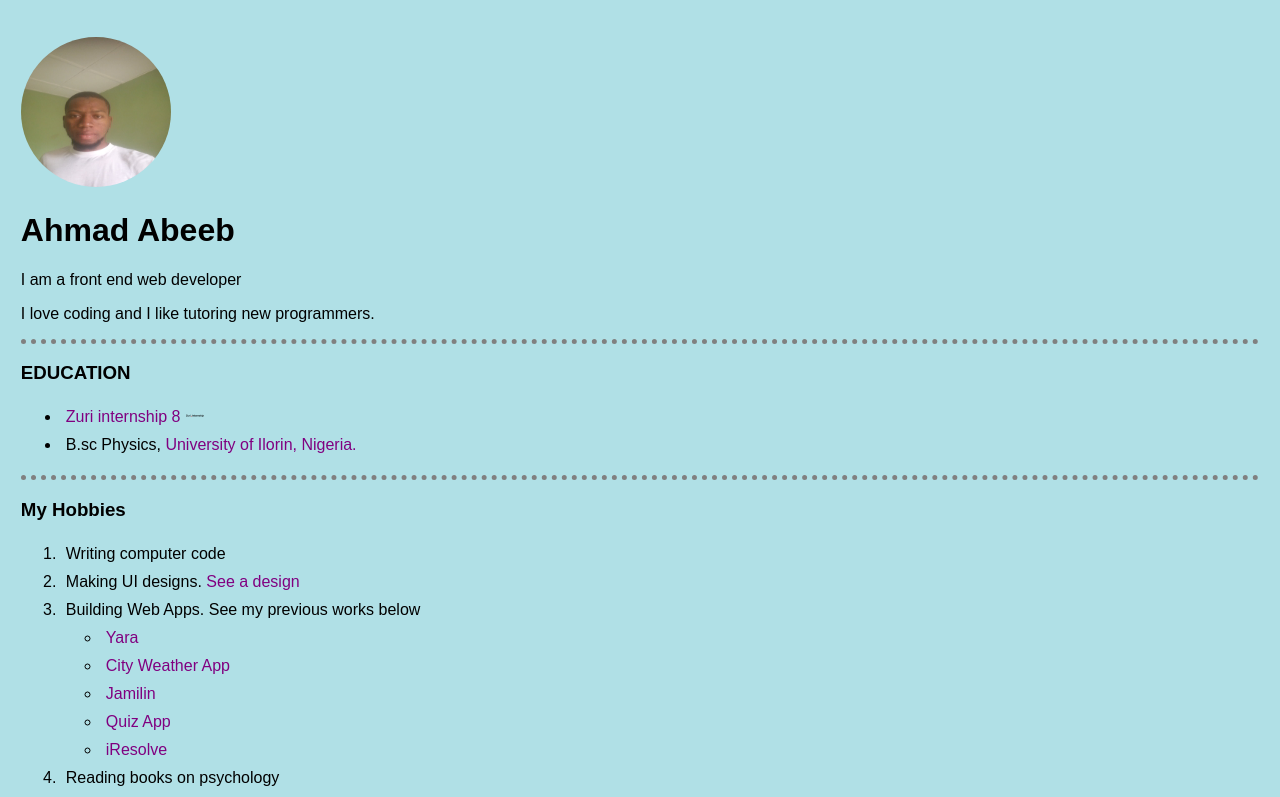
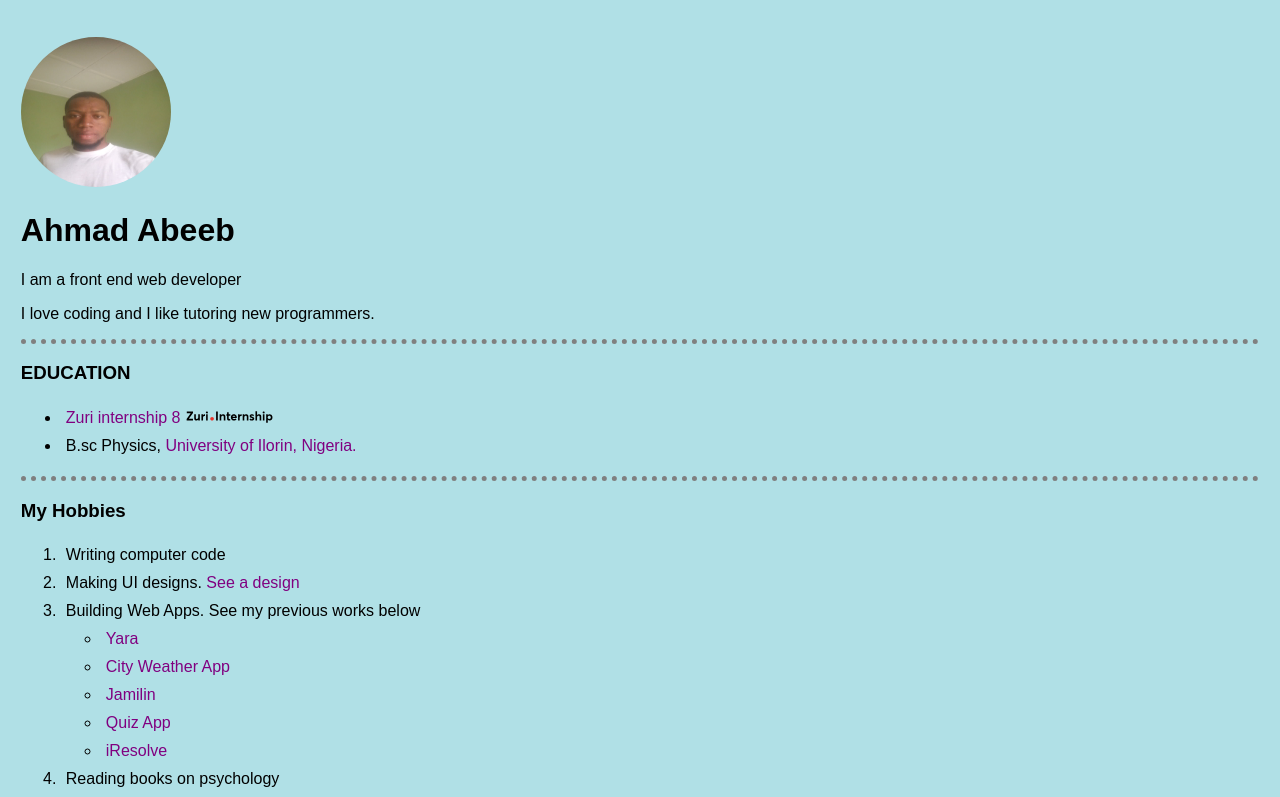
Before and after one commit to AbeebPro/Resume, a plain HTML site: page index.html in a window 1280 px wide. Shown: the top 797 px of the page. Drawn offline with Linux system fonts and the light colour scheme.

Commit message:
Update styles.css

```diff
--- a/styles.css
+++ b/styles.css
@@ -20,7 +20,6 @@ li{
 	padding: 5px;
 }
 .zuri{
-	width: 18px;
-	height: 13px;
+	height: 15px;
 	margin-left: 5px;
 }
```
